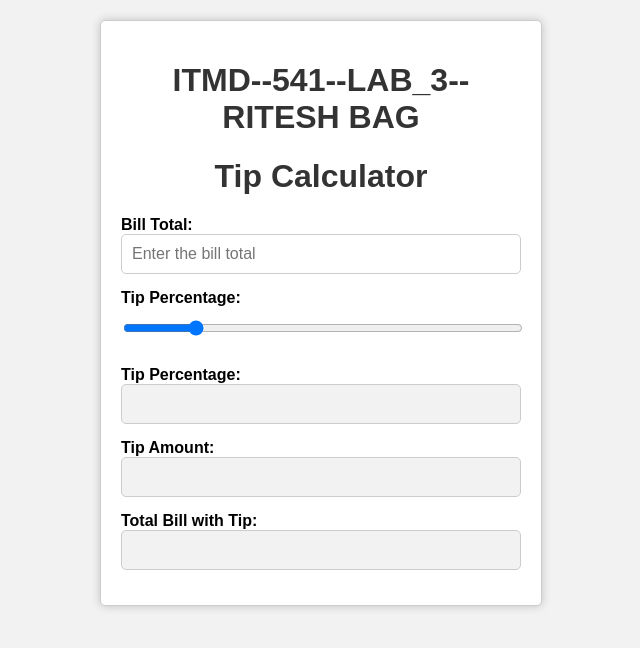
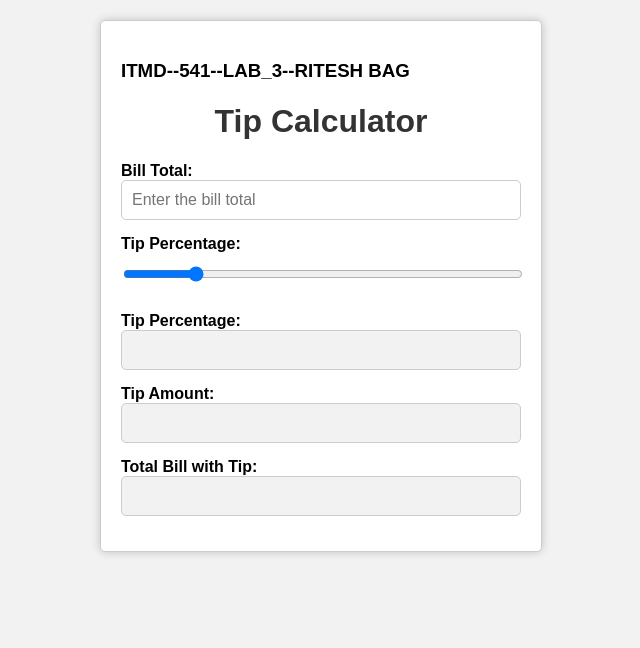
Before and after one commit to rbag1/TipCalc, a plain HTML site: page index.html in a window 1280 px wide. Shown: the whole page, without its empty margins (319-959 px from the left). Drawn offline with Linux system fonts and the light colour scheme.

Commit message:
Update index.html

```diff
--- a/index.html
+++ b/index.html
@@ -8,7 +8,7 @@
 </head>
 <body>
     <div class="container">
-        <h1>ITMD--541--LAB_3--RITESH BAG</h1>
+        <h3>ITMD--541--LAB_3--RITESH BAG</h3>
         <h1>Tip Calculator</h1>
         <form id="tipCalculator">
             <div class="form-group">
```
